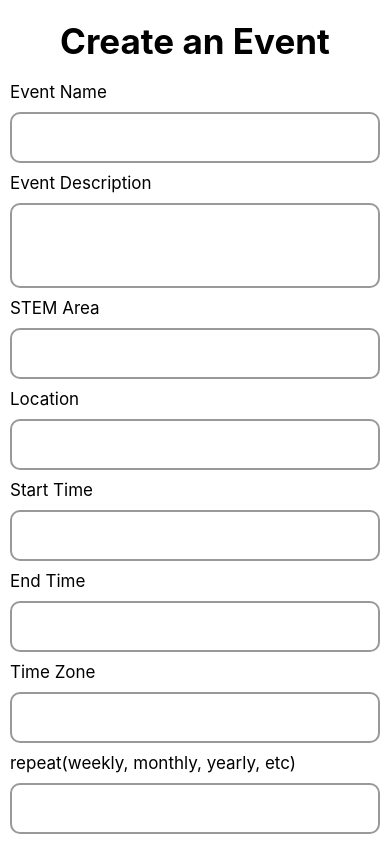
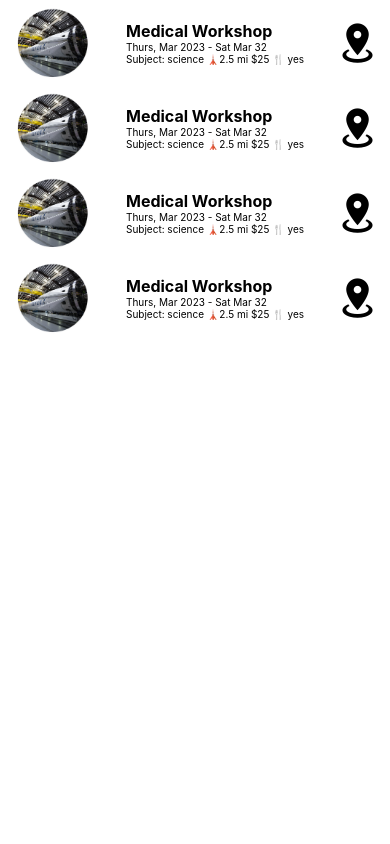
Before and after one commit to STEM-E-Youth-Career-Development-Program/map-app, a React Native app: screen / in a window 390 px wide. Built offline with nearby package versions, Linux system fonts and the light colour scheme.

Commit message:
Built the Event List Screen

```diff
--- a/App.js
+++ b/App.js
@@ -3,7 +3,8 @@ import Event from './app/components/Event';
 import CreateEventScreen from './app/screens/CreateEventScreen';
 import Screen from './app/components/Screen';
 import SubmitButton from './app/components/SubmitButton';
+import EventListScreen from './app/screens/EventListScreen';
 
 export default function App() {
-  return <CreateEventScreen />;
+  return <EventListScreen />;
 }
--- a/app/components/Event.js
+++ b/app/components/Event.js
@@ -2,19 +2,19 @@ import React from 'react';
 import { View, StyleSheet, Image, Text } from 'react-native';
 import { MaterialCommunityIcons } from '@expo/vector-icons';
 
-function Event(props) {
+function Event({ heading, date, subject }) {
   return (
     <View style={styles.container}>
       <View>
         <Image
-          style={{ width: 90, height: 90 }}
+          style={{ width: 85, height: 85 }}
           source={require('../assets/eventIcon.png')}
         />
       </View>
       <View>
-        <Text style={styles.heading}>Medical Workshop</Text>
-        <Text style={styles.date}>Thurs, Mar 2023 - Sat Mar 32</Text>
-        <Text style={styles.date}>Subject: science 🗼2.5 mi $25 🍴 yes</Text>
+        <Text style={styles.heading}>{heading}</Text>
+        <Text style={styles.date}>{date}</Text>
+        <Text style={styles.date}>{subject}</Text>
       </View>
       <View>
         <MaterialCommunityIcons name="map-marker-radius" size={45} />
@@ -29,7 +29,7 @@ const styles = StyleSheet.create({
   container: {
     display: 'flex',
     flexDirection: 'row',
-    justifyContent: 'space-around',
+    justifyContent: 'space-between',
     alignItems: 'center',
   },
   date: {
--- /dev/null
+++ b/app/screens/EventListScreen.js
@@ -0,0 +1,55 @@
+import React from 'react';
+import { View, StyleSheet, FlatList } from 'react-native';
+
+import Screen from '../components/Screen';
+import Event from '../components/Event';
+
+const events = [
+  {
+    id: 1,
+    heading: 'Medical Workshop',
+    date: 'Thurs, Mar 2023 - Sat Mar 32',
+    subject: 'Subject: science 🗼2.5 mi $25 🍴 yes',
+  },
+  {
+    id: 4,
+    heading: 'Medical Workshop',
+    date: 'Thurs, Mar 2023 - Sat Mar 32',
+    subject: 'Subject: science 🗼2.5 mi $25 🍴 yes',
+  },
+  {
+    id: 44,
+    heading: 'Medical Workshop',
+    date: 'Thurs, Mar 2023 - Sat Mar 32',
+    subject: 'Subject: science 🗼2.5 mi $25 🍴 yes',
+  },
+  {
+    id: 64,
+    heading: 'Medical Workshop',
+    date: 'Thurs, Mar 2023 - Sat Mar 32',
+    subject: 'Subject: science 🗼2.5 mi $25 🍴 yes',
+  },
+];
+
+function EventListScreen(props) {
+  return (
+    <Screen>
+      {/* <Event /> */}
+      <FlatList
+        data={events}
+        keyExtractor={(event) => event.id.toString()}
+        renderItem={({ item }) => (
+          <Event
+            heading={item.heading}
+            date={item.date}
+            subject={item.subject}
+          />
+        )}
+      />
+    </Screen>
+  );
+}
+
+export default EventListScreen;
+
+const styles = StyleSheet.create({});
```
